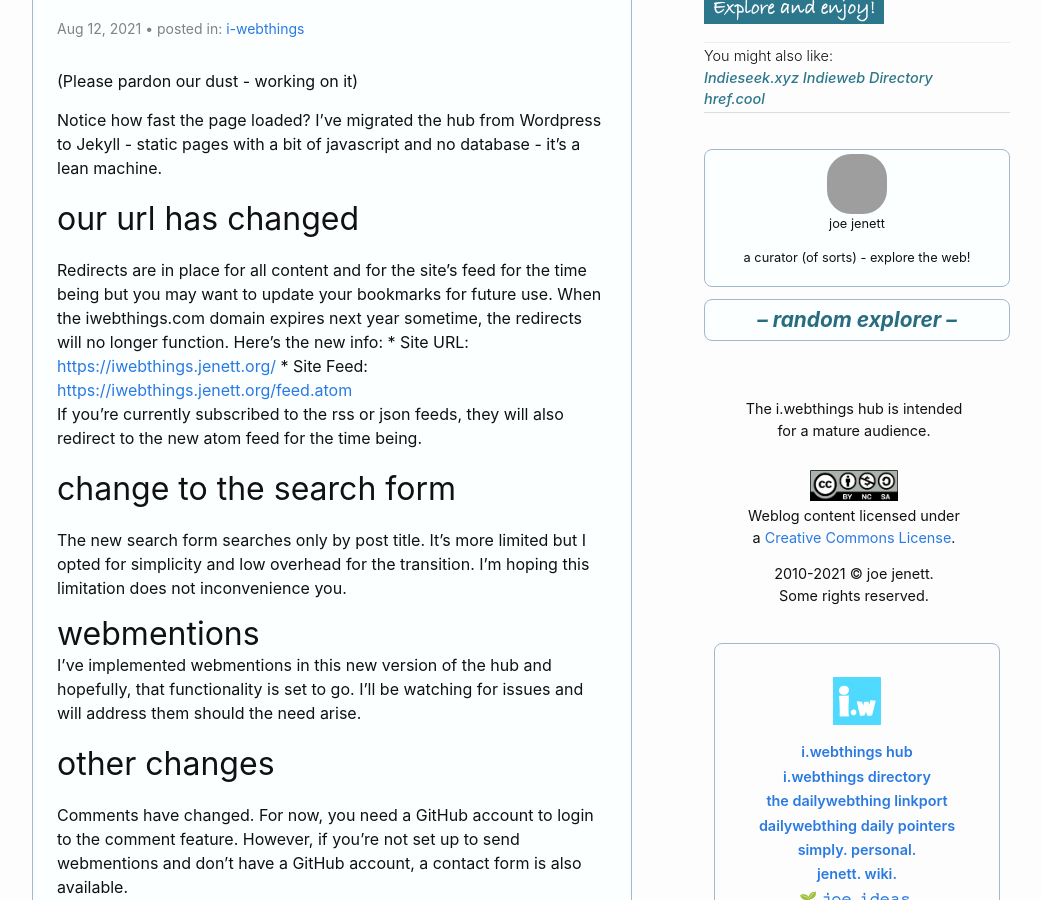
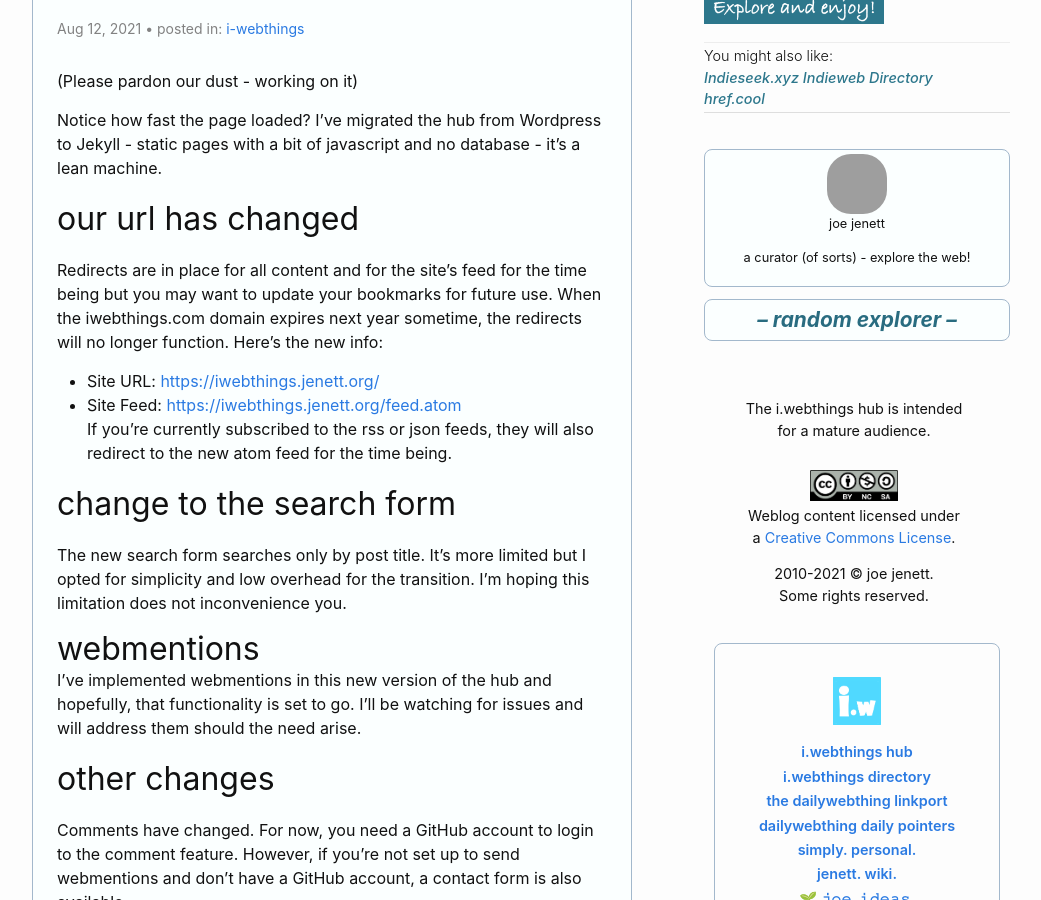
Before and after one commit to joejenett/i.webthings, a Jekyll site: the page built from _posts/2021-08-12-welcome-to-the-makeover.md, in a window 1280 px wide and 900 px high, scrolled down 331 px. Shown: the whole window, without its empty margins (108-1149 px from the left). Built offline with Jekyll 4.4.1, drawn with Linux system fonts in a browser that asks for light colours; comment, search, counter and statistics services are not loaded; grey boxes are pictures that could not be loaded.

```diff
--- a/_posts/2021-08-12-welcome-to-the-makeover.md
+++ b/_posts/2021-08-12-welcome-to-the-makeover.md
@@ -11,8 +11,8 @@ Notice how fast the page loaded? I’ve migrated the hub from Wordpress to Jekyl
 
 ## our url has changed
 Redirects are in place for all content and for the site’s feed for the time being but you may want to update your bookmarks for future use. When the iwebthings.com domain expires next year sometime, the redirects will no longer function. Here’s the new info:
-    * Site URL: [https://iwebthings.jenett.org/](https://iwebthings.jenett.org/)
-    * Site Feed: [https://iwebthings.jenett.org/feed.atom](https://iwebthings.jenett.org/feed.atom)
+ - Site URL: [https://iwebthings.jenett.org/](https://iwebthings.jenett.org/)
+ - Site Feed: [https://iwebthings.jenett.org/feed.atom](https://iwebthings.jenett.org/feed.atom)
 If you’re currently subscribed to the rss or json feeds, they will also redirect to the new atom feed for the time being.
 
 ## change to the search form
```
